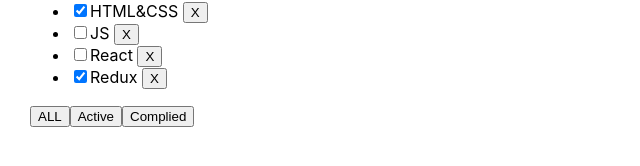
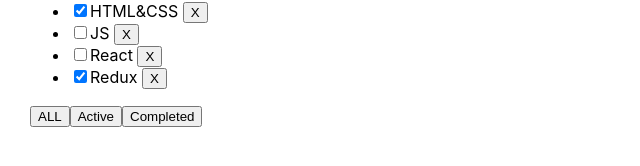
Before and after one commit to Leshamer2255/updateTodoList, a React (Create React App) app: page / in a window 1280 px wide. Shown: the part 136-302 px from the top of the page, without its empty margins (0-640 px from the left). Built offline with nearby package versions, Linux system fonts and the light colour scheme.

Commit message:
Update
Refactoring and creating new features

```diff
--- a/package.json
+++ b/package.json
@@ -10,10 +10,12 @@
     "@types/node": "^16.18.39",
     "@types/react": "^18.2.15",
     "@types/react-dom": "^18.2.7",
+    "@types/uuid": "^9.0.2",
     "react": "^18.2.0",
     "react-dom": "^18.2.0",
     "react-scripts": "5.0.1",
     "typescript": "^4.9.5",
+    "uuid": "^9.0.0",
     "web-vitals": "^2.1.4"
   },
   "scripts": {
--- a/src/App.tsx
+++ b/src/App.tsx
@@ -1,6 +1,7 @@
 import { useState } from 'react';
 import './App.css';
 import Todolist from './Todolist'
+import { v1 } from 'uuid';
 
 function useState2(initialValue: any) {
   const [data, setData] = useState(initialValue);
@@ -12,31 +13,41 @@
 function App() {
 
   let arr = useState2([
-    { id: 1, title: "HTML&CSS", isDone: true },
-    { id: 2, title: "JS", isDone: false },
-    { id: 3, title: "React", isDone: false },
-    { id: 4, title: "Redux", isDone: true },
-  ] );
+    { id: v1(), title: "HTML&CSS", isDone: true },
+    { id: v1(), title: "JS", isDone: false },
+    { id: v1(), title: "React", isDone: false },
+    { id: v1(), title: "Redux", isDone: true },
+  ]);
   let tasks = arr[0];
   let setTasks = arr[1]
 
 
   let [filter, setFilter] = useState2("all");
 
-  function removeTask (id: number) {
-      let filteredTasks = tasks.filter((t: any) => t.id !== id);
-       setTasks(filteredTasks);
+  function removeTask(id: string) {
+    let filteredTasks = tasks.filter((t: any) => t.id !== id);
+    setTasks(filteredTasks);
+  }
+  function addTask(title: string) {
+    let newTask = {
+      id: v1(),
+      title: title,
+      isDone: false
+    };
+    let newTasks = [newTask, ...tasks];
+    setTasks(newTasks);
   }
 
-  function changeFilter(value:FilterValuesType) {
+
+  function changeFilter(value: FilterValuesType) {
     setFilter(value);
   }
 
   let tasksForTodoList = tasks;
-  if(filter === "completed"){
+  if (filter === "completed") {
     tasksForTodoList = tasks.filter((t: any) => t.isDone === true);
   }
-  if (filter === "active"){
+  if (filter === "active") {
     tasksForTodoList = tasks.filter((t: any) => t.isDone === false);
   }
 
@@ -44,9 +55,10 @@
   return (
     <div className="App">
       <Todolist title="What to learn"
-      tasks={tasksForTodoList}
-      removeTask={removeTask}
-      changeFilter={changeFilter}/>
+        tasks={tasksForTodoList}
+        removeTask={removeTask}
+        changeFilter={changeFilter}
+        addTask={addTask} />
       {/* <Todolist title="Books" tasks={tasks2} />
       <Todolist title="Movies" tasks={tasks3} /> */}
 
--- a/src/Todolist.tsx
+++ b/src/Todolist.tsx
@@ -1,9 +1,10 @@
-import React from "react"
+import React, { ChangeEvent, KeyboardEvent, useState } from "react"
 import { FilterValuesType } from "./App"
 
 
+
 export type TaskType = {
-  id: number
+  id: string
   title: string
   isDone: boolean
 }
@@ -11,32 +12,58 @@
 type PropsType = {
   title: string
   tasks: Array<TaskType>
-  removeTask: (id: number) => void
+  removeTask: (id: string) => void
   changeFilter: (value: FilterValuesType) => void
+  addTask: (title: string) => void
 }
 
 
  export function Todolist (props: PropsType) {
+
+  const [newTaskTitle, setNewTaskTitle ] = useState("");
+
+
+  const onNewTitleChangeHandler = (e: ChangeEvent<HTMLInputElement>) => {
+    setNewTaskTitle(e.currentTarget.value)
+  }
+  const onKeyPressHandler =  (e: KeyboardEvent<HTMLInputElement>) => {
+    if (e.charCode === 13) {
+      props.addTask(newTaskTitle)
+    setNewTaskTitle("");
+    }
+  }
+  const addTask = () => {
+    props.addTask(newTaskTitle)
+            setNewTaskTitle("");
+  }
+  const onAllClickHandler = () => props.changeFilter("all")
+  const onActiveClickHandler = () => props.changeFilter("active")
+  const onCompletedClickHandler = () => props.changeFilter("completed")
+
+
     return (
       <div>
         <h2>{props.title}</h2>
         <div>
-          <input />
-          <button>+</button>
+          <input value={newTaskTitle}
+          onChange={onNewTitleChangeHandler}
+          onKeyPress={onKeyPressHandler}
+          />
+          <button onClick={addTask}>+</button>
         </div>
         <ul>
             {
               props.tasks.map(t => <li><input type='checkbox' checked={t.isDone} />
                 <span>{t.title} </span>
-                <button onClick={ () => { props.removeTask(t.id)}}>X</button>
+                <button onClick={ (e) => { props.removeTask(t.id)}}>X</button>
                 </li>
               )
             }
         </ul>
         <div>
-          <button onClick={() => {props.changeFilter("all")}}>ALL</button>
-          <button onClick={() => {props.changeFilter("active")}}>Active</button>
-          <button onClick={() => {props.changeFilter("completed")}}>Complied</button>
+          <button onClick={onAllClickHandler}>ALL</button>
+          <button onClick={onActiveClickHandler}>Active</button>
+          <button onClick={onCompletedClickHandler}>Completed</button>
         </div>
       </div>
       )
```
Also changed, not shown: 1 other file (tests, documents, lock files or other folders).
